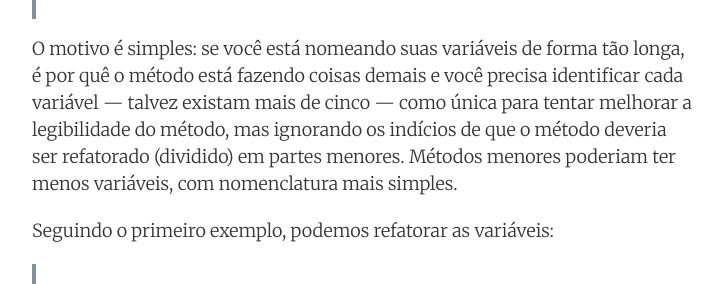
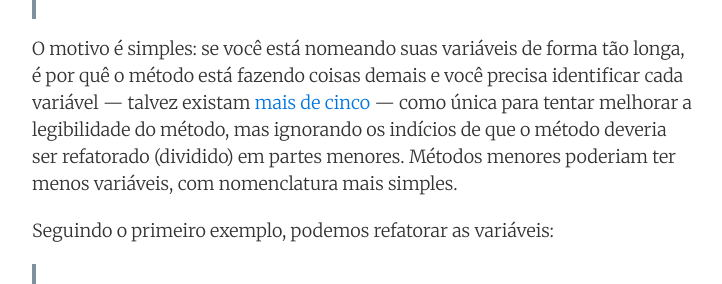
Before and after one commit to mdbs99/opp, a Jekyll site: the page built from _posts/2019/2019-01-07-variaveis-locais.md, in a window 1280 px wide and 900 px high, scrolled down 2343 px. Shown: the part 223-507 px from the top of the window, without its empty margins (278-1000 px from the left). Built offline with Jekyll 4.4.1, drawn with Linux system fonts in a browser that asks for light colours; comment, search, counter and statistics services are not loaded; some of the changed lines change nothing that is shown; some of the changed text lies outside the part shown.

Commit message:
added links

```diff
--- a/_posts/2019/2019-01-07-variaveis-locais.md
+++ b/_posts/2019/2019-01-07-variaveis-locais.md
@@ -29,7 +29,7 @@
 ![Unsplash image]({{ page.image }})
 <br><span style="font-family: 'Bebas Neue'; font-size: 0.7em;">Photo by chuttersnap on Unsplash</span>
 
-Nomenclatura é quase uma arte, especialmente no desenvolvimento de software.
+[Nomenclatura]({% post_url 2016-07-25-nomeando-variaveis-e-metodos %}) é quase uma arte, especialmente no desenvolvimento de software.
 
 Escolher bons nomes irá deixar seu código mais legível e isso será imprescindível para a manutenção do mesmo no longo prazo.
 
@@ -67,7 +67,7 @@
       ClientNameTrimed: string;
       ClientReturnedAsStream: TStream;
 
-O motivo é simples: se você está nomeando suas variáveis de forma tão longa, é por quê o método está fazendo coisas demais e você precisa identificar cada variável — talvez existam mais de cinco — como única para tentar melhorar a legibilidade do método, mas ignorando os indícios de que o método deveria ser refatorado (dividido) em partes menores. Métodos menores poderiam ter menos variáveis, com nomenclatura mais simples.
+O motivo é simples: se você está nomeando suas variáveis de forma tão longa, é por quê o método está fazendo coisas demais e você precisa identificar cada variável — talvez existam [mais de cinco]({% post_url 2016-11-28-menos-e-mais %}#variaveis-locais) — como única para tentar melhorar a legibilidade do método, mas ignorando os indícios de que o método deveria ser refatorado (dividido) em partes menores. Métodos menores poderiam ter menos variáveis, com nomenclatura mais simples.
 
 Seguindo o primeiro exemplo, podemos refatorar as variáveis:
 
```
